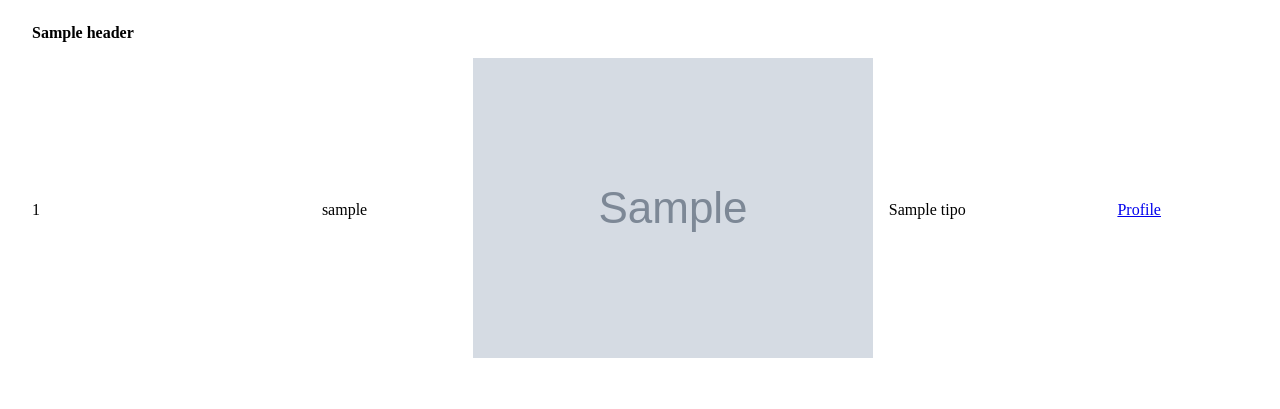
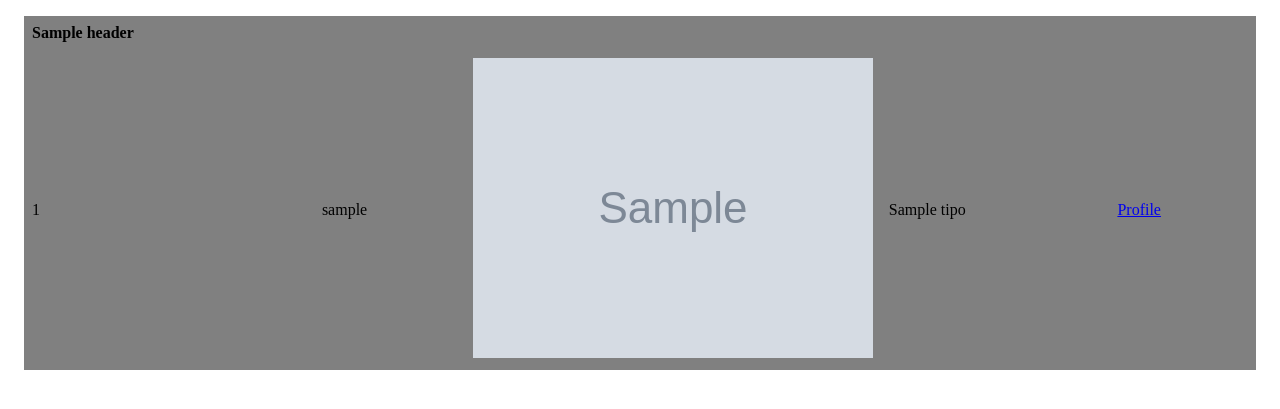
Before and after one commit to mYRva/git-users, a Flask app: template flaskr/templates/table.html in a window 1280 px wide. Shown: the top 409 px of the page. Run offline with Flask 2, Linux system fonts and the light colour scheme; the template is opened without the code that fills it: most values are stand-ins (such as "Sample title", 1, 10 or a date in 2020); grey boxes marked "Sample" are stand-in pictures.

Commit message:
Update styles.css

```diff
--- a/flaskr/static/styles.css
+++ b/flaskr/static/styles.css
@@ -1,11 +1,12 @@
 .table{
     border-spacing: 0;
     margin: 1rem;
+    background-color:gray;
 }
 
 
 .table__row:nth-child(even){
-    background-color:white;
+
 
 }
 
```
